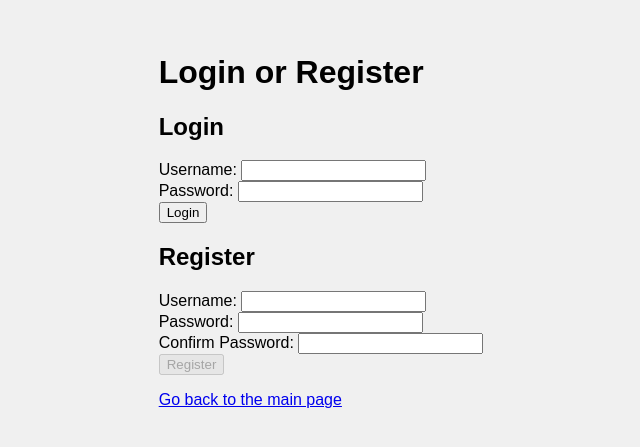
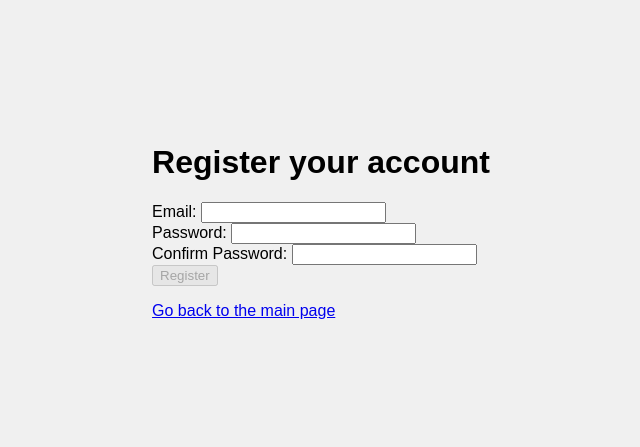
Before and after one commit to graaa707/Airline-Management-2025, a plain HTML site: page account.html in a window 1280 px wide. Shown: the part 171-618 px from the top of the page, without its empty margins (319-959 px from the left). Drawn offline with Linux system fonts and the light colour scheme.

Commit message:
Update account.html

```diff
--- a/account.html
+++ b/account.html
@@ -3,49 +3,29 @@
 <head>
     <meta charset="UTF-8">
     <meta name="viewport" content="width=device-width, initial-scale=1.0">
-    <title>Account - Airline Management 2025</title>
+    <title>Register - Airline Management 2025</title>
     <link rel="stylesheet" href="style.css">
 </head>
 <body>
     <div class="account-container">
-        <h1>Login or Register</h1>
-
-        <div class="login-section">
-            <h2>Login</h2>
-            <form id="login-form">
-                <div class="input-group">
-                    <label for="login-username">Username:</label>
-                    <input type="text" id="login-username" name="login-username">
-                </div>
-                <div class="input-group">
-                    <label for="login-password">Password:</label>
-                    <input type="password" id="login-password" name="login-password">
-                </div>
-                <button type="submit">Login</button>
-            </form>
-        </div>
-
-        <div class="register-section">
-            <h2>Register</h2>
+        <h1>Register your account</h1>
         <form id="register-form">
             <div class="input-group">
-                    <label for="register-username">Username:</label>
-                    <input type="text" id="register-username" name="register-username">
+                <label for="register-email">Email:</label>
+                <input type="email" id="register-email" name="register-email" required>
             </div>
             <div class="input-group">
                 <label for="register-password">Password:</label>
-                    <input type="password" id="register-password" name="register-password">
+                <input type="password" id="register-password" name="register-password" required>
             </div>
             <div class="input-group">
                 <label for="confirm-password">Confirm Password:</label>
-                    <input type="password" id="confirm-password" name="confirm-password">
+                <input type="password" id="confirm-password" name="confirm-password" required>
                 <p id="password-match" style="color: green; display: none;">Passwords match!</p>
                 <p id="password-mismatch" style="color: red; display: none;">Passwords do not match!</p>
             </div>
             <button type="submit" disabled>Register</button>
         </form>
-        </div>
-
         <p><a href="index.html">Go back to the main page</a></p>
     </div>
 
```
Lines whose indentation alone changed are shown as unchanged.
